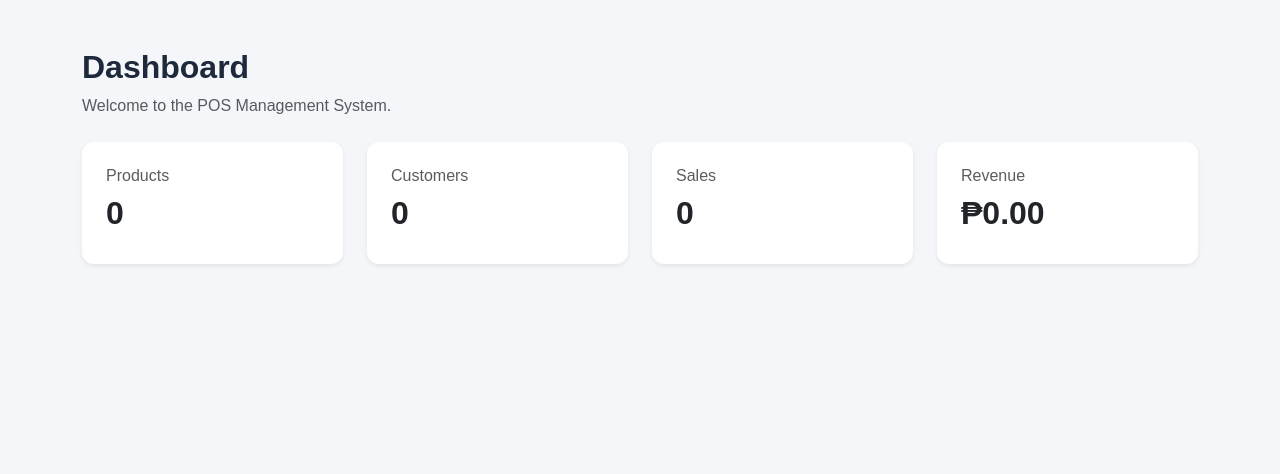
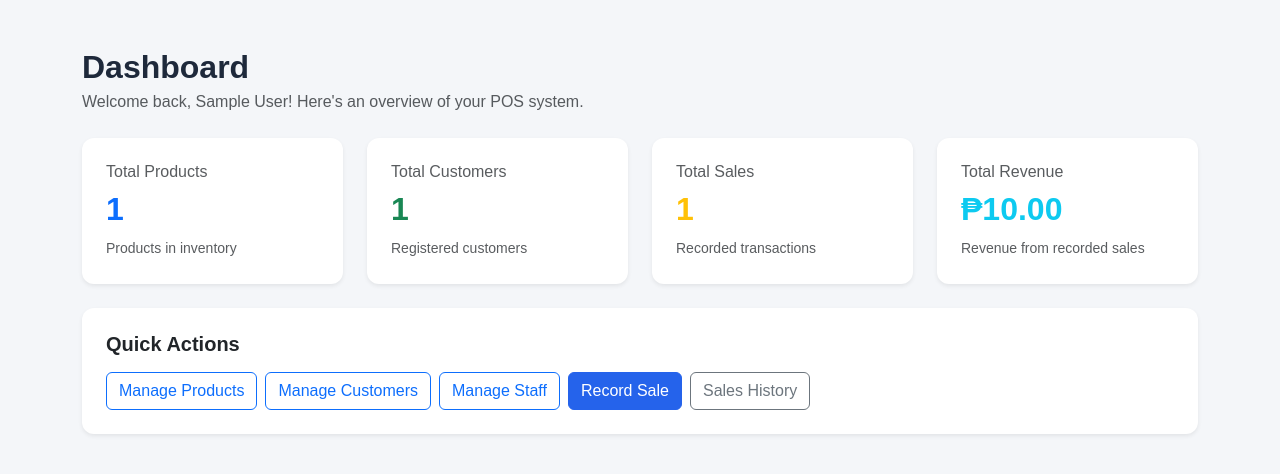
Before and after one commit to Lyon16/MTech-Final-Project, a Laravel app: page / in a window 1280 px wide. Shown: the part 56-530 px from the top of the page. Run offline with Laravel 12, Linux system fonts and the light colour scheme; a user stored in the database is signed in; tables that the repository leaves empty hold one stand-in row (values such as "Sample post"); parts of the project's set-up code (start-up, migrations or seed data) failed here and were passed over.

Commit message:
Implement live dashboard and automated sales tests

```diff
--- /dev/null
+++ b/app/Http/Controllers/DashboardController.php
@@ -0,0 +1,28 @@
+<?php
+
+namespace App\Http\Controllers;
+
+use App\Models\Product;
+use App\Models\Customer;
+use App\Models\Sale;
+
+class DashboardController extends Controller
+{
+    public function index()
+    {
+        $totalProducts = Product::count();
+
+        $totalCustomers = Customer::count();
+
+        $totalSales = Sale::count();
+
+        $totalRevenue = Sale::sum('total_price');
+
+        return view('dashboard', compact(
+            'totalProducts',
+            'totalCustomers',
+            'totalSales',
+            'totalRevenue'
+        ));
+    }
+}
--- a/resources/views/dashboard.blade.php
+++ b/resources/views/dashboard.blade.php
@@ -4,49 +4,121 @@
 
 @section('content')
 
-<h2 class="page-title mb-2">Dashboard</h2>
-<p class="text-muted mb-4">
-    Welcome to the POS Management System.
-</p>
+<div class="mb-4">
+    <h2 class="page-title mb-1">Dashboard</h2>
+    <p class="text-muted">
+        Welcome back, {{ auth()->user()->full_name }}!
+        Here's an overview of your POS system.
+    </p>
+</div>
 
 <div class="row g-4">
 
-    <div class="col-md-3">
-        <div class="card shadow-sm">
+    <!-- Total Products -->
+    <div class="col-md-6 col-xl-3">
+        <div class="card shadow-sm h-100">
             <div class="card-body p-4">
-                <h6 class="text-muted">Products</h6>
-                <h2 class="fw-bold">0</h2>
+                <h6 class="text-muted">Total Products</h6>
+
+                <h2 class="fw-bold text-primary">
+                    {{ number_format($totalProducts) }}
+                </h2>
+
+                <small class="text-muted">
+                    Products in inventory
+                </small>
             </div>
         </div>
     </div>
 
-    <div class="col-md-3">
-        <div class="card shadow-sm">
+    <!-- Total Customers -->
+    <div class="col-md-6 col-xl-3">
+        <div class="card shadow-sm h-100">
             <div class="card-body p-4">
-                <h6 class="text-muted">Customers</h6>
-                <h2 class="fw-bold">0</h2>
+                <h6 class="text-muted">Total Customers</h6>
+
+                <h2 class="fw-bold text-success">
+                    {{ number_format($totalCustomers) }}
+                </h2>
+
+                <small class="text-muted">
+                    Registered customers
+                </small>
             </div>
         </div>
     </div>
 
-    <div class="col-md-3">
-        <div class="card shadow-sm">
+    <!-- Total Sales -->
+    <div class="col-md-6 col-xl-3">
+        <div class="card shadow-sm h-100">
             <div class="card-body p-4">
-                <h6 class="text-muted">Sales</h6>
-                <h2 class="fw-bold">0</h2>
+                <h6 class="text-muted">Total Sales</h6>
+
+                <h2 class="fw-bold text-warning">
+                    {{ number_format($totalSales) }}
+                </h2>
+
+                <small class="text-muted">
+                    Recorded transactions
+                </small>
             </div>
         </div>
     </div>
 
-    <div class="col-md-3">
-        <div class="card shadow-sm">
+    <!-- Total Revenue -->
+    <div class="col-md-6 col-xl-3">
+        <div class="card shadow-sm h-100">
             <div class="card-body p-4">
-                <h6 class="text-muted">Revenue</h6>
-                <h2 class="fw-bold">₱0.00</h2>
+                <h6 class="text-muted">Total Revenue</h6>
+
+                <h2 class="fw-bold text-info">
+                    ₱{{ number_format($totalRevenue, 2) }}
+                </h2>
+
+                <small class="text-muted">
+                    Revenue from recorded sales
+                </small>
             </div>
         </div>
     </div>
 
 </div>
 
+<div class="card shadow-sm mt-4">
+    <div class="card-body p-4">
+
+        <h5 class="fw-bold mb-3">Quick Actions</h5>
+
+        <div class="d-flex flex-wrap gap-2">
+
+            <a href="{{ route('products.index') }}"
+               class="btn btn-outline-primary">
+                Manage Products
+            </a>
+
+            <a href="{{ route('customers.index') }}"
+               class="btn btn-outline-primary">
+                Manage Customers
+            </a>
+
+            <a href="{{ route('staff.index') }}"
+               class="btn btn-outline-primary">
+                Manage Staff
+            </a>
+
+            <a href="{{ route('sales.create') }}"
+               class="btn btn-primary">
+                Record Sale
+            </a>
+
+            <a href="{{ route('sales.index') }}"
+               class="btn btn-outline-secondary">
+                Sales History
+            </a>
+
+        </div>
+
+    </div>
+</div>
+
 @endsection
--- a/routes/web.php
+++ b/routes/web.php
@@ -6,6 +6,7 @@ use App\Http\Controllers\CustomerController;
 use App\Http\Controllers\ProductController;
 use App\Http\Controllers\StaffController;
 use App\Http\Controllers\SalesController;
+use App\Http\Controllers\DashboardController;
 
 // =====================================
 // PUBLIC AUTHENTICATION ROUTES
@@ -28,9 +29,8 @@ Route::middleware('guest')->group(function () {
 Route::middleware('auth')->group(function () {
 
     // Dashboard
-    Route::get('/', function () {
-        return view('dashboard');
-    })->name('dashboard');
+    Route::get('/', [DashboardController::class, 'index'])
+    ->name('dashboard');
 
     // Customer Management
     Route::resource('customers', CustomerController::class);
```
Also changed, not shown: tests/Feature/ExampleTest.php (+25 -5 lines), tests/Feature/SalesTest.php (added, +120 -0 lines), 1 other file.
